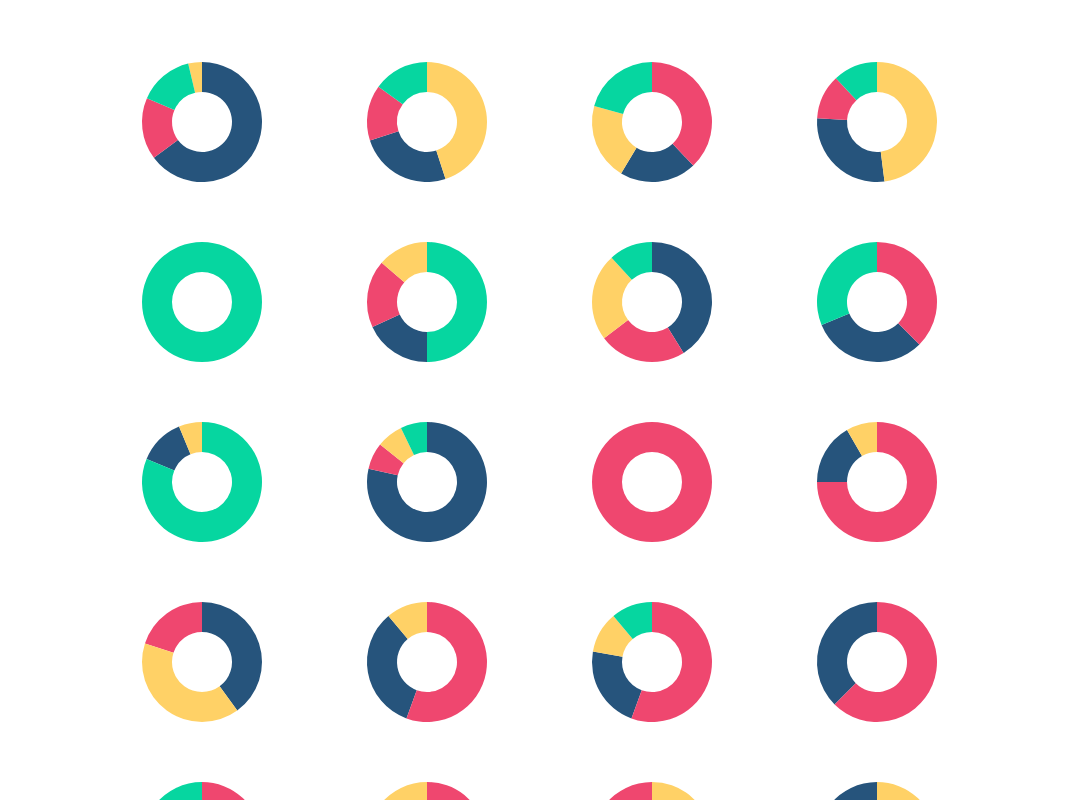
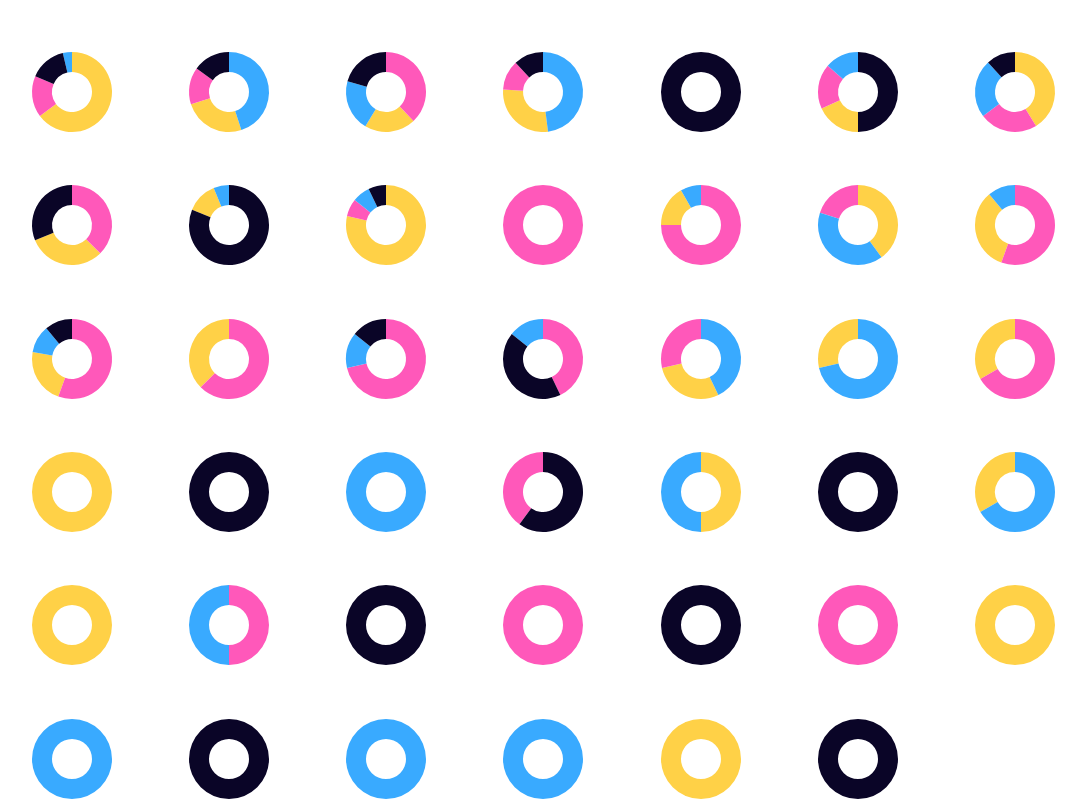
Before and after one commit to dmalary/react_d3-city_champions, a React (Vite) app: page / in a window 1280 px wide. Shown: the top 800 px of the page, without its empty margins (78-1164 px from the left). Built offline with nearby package versions, Linux system fonts and the light colour scheme.

Commit message:
style: basic sizing

```diff
--- a/components/DonutChart.jsx
+++ b/components/DonutChart.jsx
@@ -10,14 +10,15 @@ const specs = {
     bottom: 20,
     left: 50,
     right: 25,
-    global: 30
+    global: 20
   },
 };
 
 const colorScale = d3.scaleOrdinal()
   // .domain(['mlb', 'nfl', 'nba', 'nhl'])
+  // .range(['#26547C', '#EF476F', '#FFD166', '#06D6A0'])
   .domain([0, 1, 2, 3])
-  .range(['#26547C', '#EF476F', '#FFD166', '#06D6A0'])
+  .range(['#ffd147', '#ff58ba', '#39aaff', '#0a0527'])
 
 const DonutChart = ({ key, width, height, data }) => {
 
@@ -36,20 +37,19 @@ const DonutChart = ({ key, width, height, data }) => {
 
     return pie.map((p) =>
       arcPathGenerator({
-        innerRadius: 30,
+        innerRadius: 20,
         outerRadius: radius,
         startAngle: p.startAngle,
         endAngle: p.endAngle
       })
     );
   }, [radius, pie]);
-  console.log('arcs', arcs)
+  // console.log('arcs', arcs)
 
   return (
     <svg key={key} width={width} height={height} style={{display: "inline-block"}}>
       <g transform={`translate(${width / 2}, ${height / 2})`}>
         {arcs.map((arc, i) => {
-          console.log('i', i);
           return <path key={i} d={arc} fill={colorScale(i)}/>
         })}
       </g>
--- a/components/SmallMultiples.jsx
+++ b/components/SmallMultiples.jsx
@@ -13,13 +13,13 @@ const SmallMultiples = ({ data }) => {
   return (
     <div
       style={{
-        width: 900,
+        width: 1100,
         height: 800,
         display: 'grid',
-        gridTemplateColumns: 'repeat(4, minmax(0, 1fr))'
+        gridTemplateColumns: 'repeat(7, minmax(0, 1fr))'
       }}
     >
-      { data.map((datum, i) => ( <DonutChart key={i} width={180} height={180} data={datum} /> ))}
+      { data.map((datum, i) => ( <DonutChart key={i} width={120} height={120} data={datum} /> ))}
     </div>
   )
 }
```
